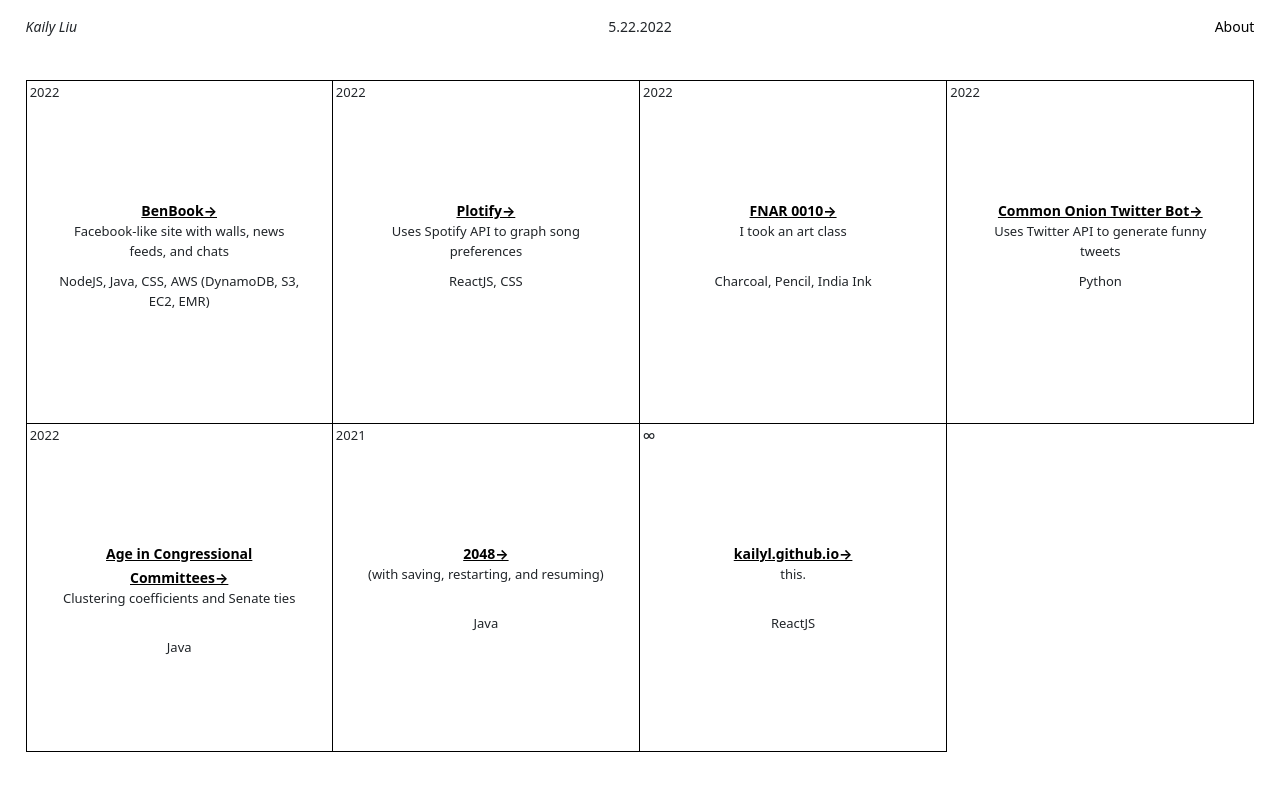
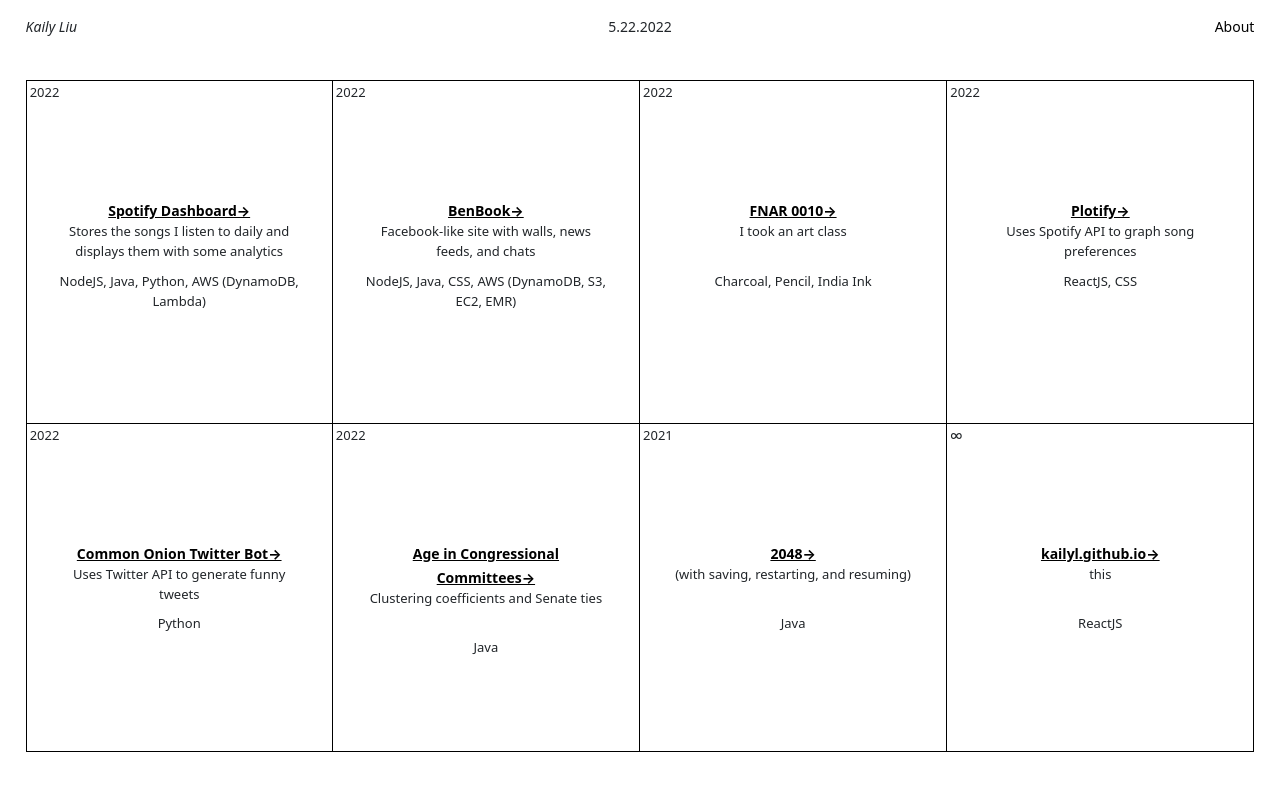
Before and after one commit to kailyl/old-site, a React (Create React App) app in the folder my-app/: page / in a window 1280 px wide. Shown: the top 790 px of the page. Built offline with nearby package versions, Linux system fonts and the light colour scheme.

Commit message:
add new project

```diff
--- a/my-app/src/components/Homepage.jsx
+++ b/my-app/src/components/Homepage.jsx
@@ -7,6 +7,14 @@ export default function Homepage() {
     <div>
       <Header homeItalics="italic" aboutItalics="none"/>
       <div id="all">
+        <div id="projects0">
+          <Project
+            name="Spotify Dashboard"
+            tools="NodeJS, Java, Python, AWS (DynamoDB, Lambda)"
+            descr="Stores the songs I listen to daily and displays them with some analytics"
+            time="2022"
+            link="https://github.com/kailyl/spotify-dashboard-data"/>
+        </div>
         <div id="projects1">
           <Project
             name="BenBook"
@@ -16,20 +24,20 @@ export default function Homepage() {
             link="https://github.com/kailyl/benbook"/>
         </div>
         <div id="projects2">
-            <Project
-              name="Plotify"
-              tools="ReactJS, CSS"
-              descr="Uses Spotify API to graph song preferences"
-              time="2022"
-              link="https://github.com/PlotifyApp/plotifyapp.github.io"/>
-          </div>
-        <div id="projects3">
-        <Project
+          <Project
             name="FNAR 0010"
             tools="Charcoal, Pencil, India Ink"
             descr="I took an art class"
             time="2022"
             link="/fnar"/>
+        </div>
+        <div id="projects3">
+          <Project
+              name="Plotify"
+              tools="ReactJS, CSS"
+              descr="Uses Spotify API to graph song preferences"
+              time="2022"
+              link="https://github.com/kailyl/plotifyapp.github.io"/>
         </div>
         <div id="projects4">
           <Project
@@ -59,7 +67,7 @@ export default function Homepage() {
           <Project
             name="kailyl.github.io"
             tools="ReactJS"
-            descr="this."
+            descr="this"
             time="∞"
             link="https://github.com/kailyl/kailyl.github.io"/>
         </div>
--- a/my-app/src/style/Homepage.css
+++ b/my-app/src/style/Homepage.css
@@ -24,21 +24,21 @@
 	}
 }
 
-#projects1 {
+#projects0 {
   border: 1px solid black;
 }
 
-#projects2, #projects3, #projects4 {
+#projects1, #projects2, #projects3 {
   border: 1px solid black;
   border-left: none;
 }
 
-#projects5 {
+#projects4 {
   border: 1px solid black;
   border-top: none;
 }
 
-#projects6, #projects7 {
+#projects5, #projects6, #projects7 {
   border: 1px solid black;
   border-top: none;
   border-left: none;
```
